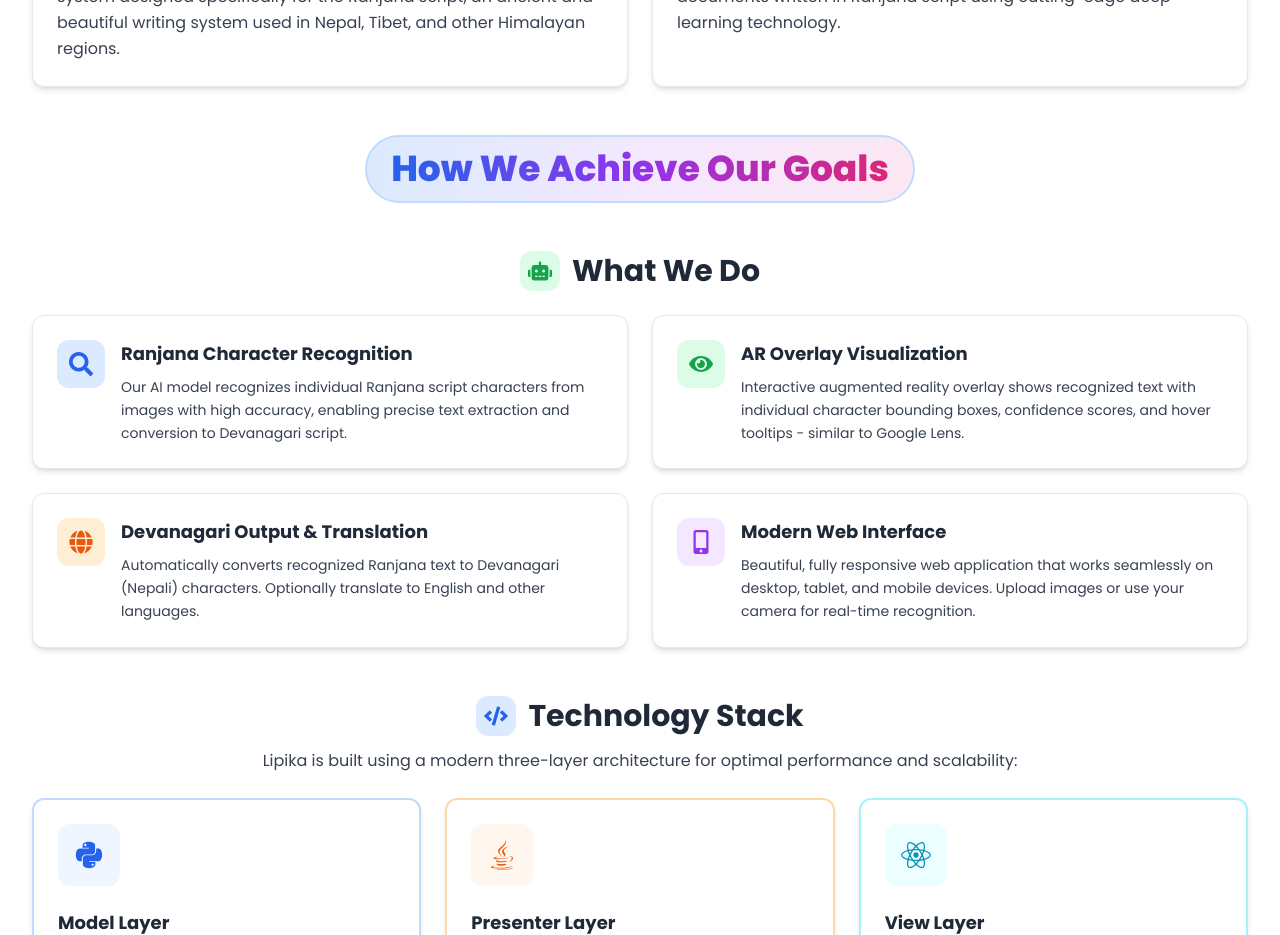
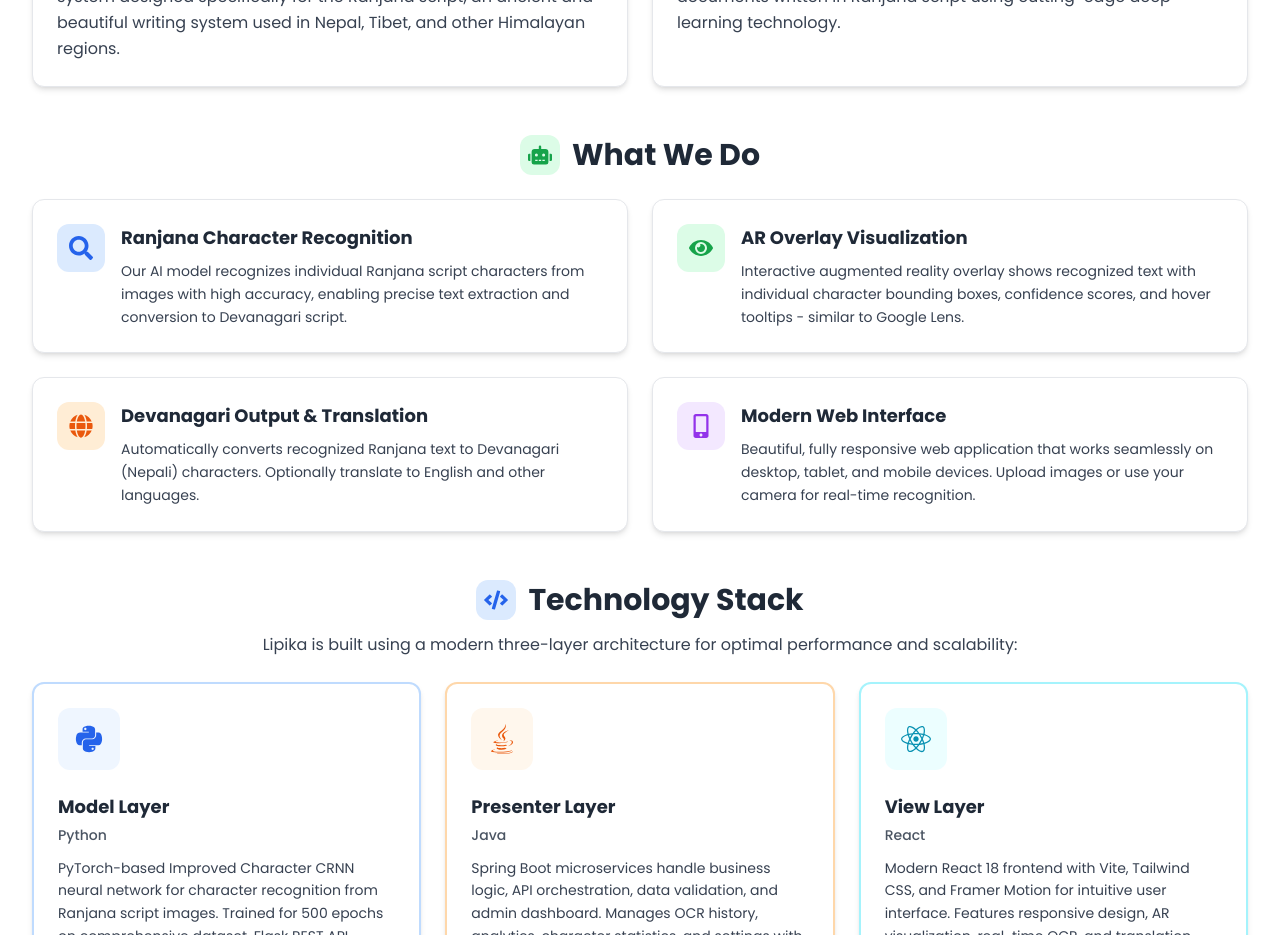
Before and after one commit to SajBajra/Final-Year-Project, a React app in the folder frontend/: page /about in a window 1280 px wide. Shown: the part 940-1875 px from the top of the page. Built offline with nearby package versions, Linux system fonts and the light colour scheme; the HTML template or start-up script is replaced by a standard one.

Commit message:
feat: Update About page

```diff
--- a/frontend/src/pages/About.jsx
+++ b/frontend/src/pages/About.jsx
@@ -245,11 +245,7 @@ const About = () => {
           transition={{ duration: 0.6 }}
           className="text-center mb-8 sm:mb-12"
         >
-          <div className="inline-block px-6 py-3 bg-gradient-to-r from-primary-100 via-purple-100 to-pink-100 rounded-full border-2 border-primary-200">
-            <h2 className="text-2xl sm:text-3xl md:text-4xl font-extrabold bg-gradient-to-r from-primary-600 via-purple-600 to-pink-600 bg-clip-text text-transparent">
-              How We Achieve Our Goals
-            </h2>
-          </div>
+
         </motion.div>
 
         {/* What We Do Section */}
```
